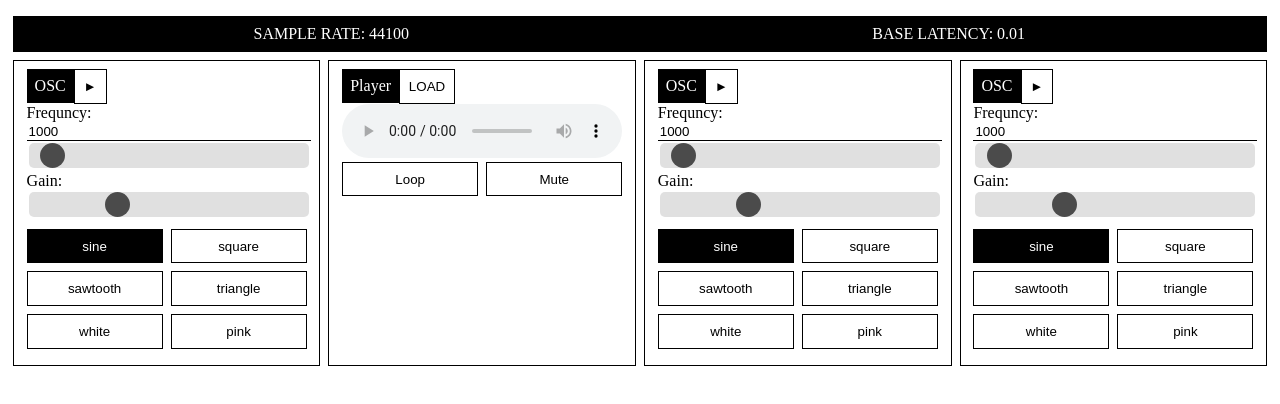
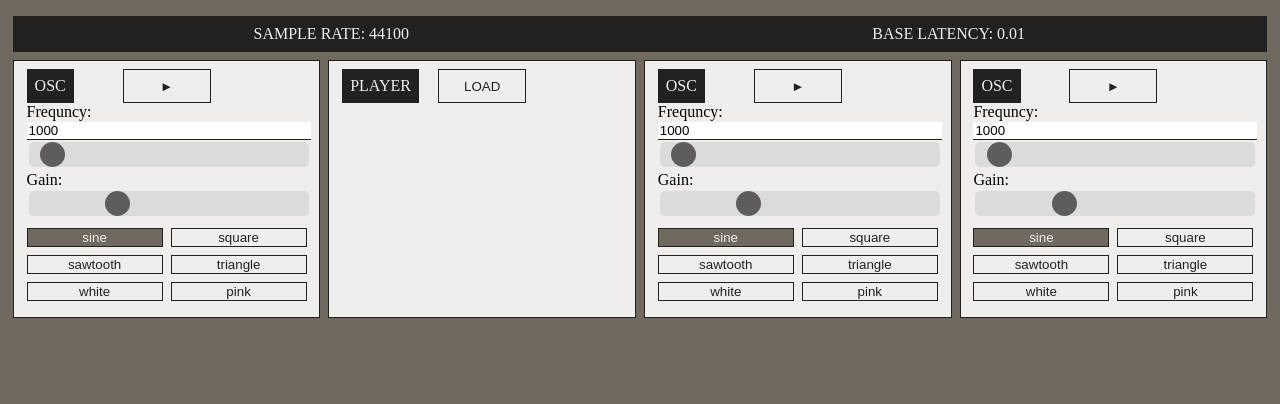
Before and after one commit to CannonFodderr/audioutils, a React (Create React App) app: page / in a window 1280 px wide. Both pictures are taken after a click on the button "START". Shown: the top 404 px of the page. Built offline with nearby package versions, Linux system fonts and the light colour scheme.

Commit message:
Update to Player Component

```diff
--- a/src/components/App/App.css
+++ b/src/components/App/App.css
@@ -2,28 +2,33 @@ body{
     margin: 0;
     padding: 1vh 1vw;
     box-sizing: border-box;
+    background: #6F6960;
 }
 
 .btn{
     outline: none;
     background: transparent;
-    color: #000;
-    border: 1px solid #000;
-    padding: 1.1vh;
+    color: #222120;
+    border: 1px solid #222120;
     cursor: pointer;
     transition: 0.3s linear;
 }
 .btn-selected{
-    background: #000;
-    color: #fff;
+    background: #6F6960;
+    color: #EFEEED;
 }
 .btn:hover{
-    background: #000;
-    color: #fff;
+    background: #222120;
+    color: #EFEEED;
+}
+.title-wrapper{
+    display: grid;
+    gap: 1vh;
+    grid-template-columns: 1fr 1fr 1fr;
 }
 .title{
-    background: #000;
-    color: #fff;
+    background: #222120;
+    color: #EFEEED;
     padding: 1vh;
     width: fit-content;
     display: inline-block;
--- a/src/components/Details/Details.css
+++ b/src/components/Details/Details.css
@@ -1,12 +1,12 @@
-.details-util{
+.util.details-util{
     display: grid;
     gap: 1vh;
     grid-template-columns: 1fr 1fr;
     place-items: center center;
     text-align: center;
     margin: 1vh 0;
-    background: #000;
-    color: #fff;
+    background: #222120;
+    color: #EFEEED;
 }
 .detail{
     display: inline-block;
--- a/src/components/Oscillator/Oscillator.css
+++ b/src/components/Oscillator/Oscillator.css
@@ -9,18 +9,18 @@
     display: inline-block;
 }
 .play-stop-btn{
-    margin: 0 auto;
-    /* width: 100%; */
+    /* margin: 0 auto; */
     display: inline-block;
 }
 
 .freqControl{
     width: 100%;
+    background: #EFEEED;
 }
 .freqInput{
     border: none;
     width: 100%;
-    border-bottom: 1px solid #000;
+    border-bottom: 1px solid #222120;
     outline: none;
 }
 
@@ -42,7 +42,7 @@
     width: 25px;
     height: 25px;
     border-radius: 50%;
-    background: #000;
+    background: #222120;
     cursor: pointer;
   }
 
@@ -50,6 +50,6 @@
     width: 25px;
     height: 25px;
     border-radius: 50%;
-    background: #4CAF50;
+    background: #6F6960;
     cursor: pointer;
   }
--- a/src/components/Oscillator/Oscillator.js
+++ b/src/components/Oscillator/Oscillator.js
@@ -131,6 +131,7 @@ const Oscillator = ({audioCTX}) => {
         return(
             <div className="util">
                 <div className="utilControl">
+                    <div className="title-wrapper">
                         <div className="title">OSC</div>
                         <button
                         className="btn play-stop-btn"
@@ -142,6 +143,7 @@ const Oscillator = ({audioCTX}) => {
                             }
                         }}
                         >{buttonText}</button>
+                    </div>
                 </div>
                 <div className="utilControl freqControl">
                     <label htmlFor="freqInput">Frequncy: </label>
--- a/src/components/Player/Player.js
+++ b/src/components/Player/Player.js
@@ -1,31 +1,44 @@
-import React, {useState, useRef} from 'react'
+import React, {useState, useRef, useEffect} from 'react'
 import './Player.css'
 
-const Player = ({audioCTX}) => {
+const Player = () => {
+    const [currentTime, setCurrentTIme] = useState(0)
+    const [playerGain, setPlayerGain] = useState(0.5)
     const [audioSource, setAudioSource] = useState(null)
+    const [audioDuration, setAudioDuration] = useState(null)
     const [isLooping, setIsLooping] = useState(false)
     const [isMuted, setIsMuted] = useState(false)
+    const [isPlaying, setIsPlaying] = useState(false)
     const filePickerRef = useRef(null)
     const audioPlayerRef = useRef(null)
+    const handleMetaData = () => {
+        if(!audioDuration){
+            setAudioDuration(audioPlayerRef.current.duration)
+        }
+    }
+    const handlePlay = () => {
+        setIsPlaying(!isPlaying)
+    }
     const renderAudioPlayer = () => {
         if(!audioSource) return <audio
-        controls={true}
+        controls={false}
         ref={audioPlayerRef}
         className="audio-player"
         loop={isLooping}
         muted={isMuted}
         />
         return (
-            <audio controls={true} ref={audioPlayerRef} className="audio-player" src={URL.createObjectURL(audioSource)} loop={isLooping} muted={isMuted}/>
+            <audio controls={false} ref={audioPlayerRef} className="audio-player" src={URL.createObjectURL(audioSource)} loop={isLooping} muted={isMuted} onLoadedMetadata={() => handleMetaData()}
+            />
         )
     }
     const handleLoadButtonClick = () => {
         filePickerRef.current.click()
     }
     const handleFileUnload = () => {
-        audioPlayerRef.current.pause()
-        audioPlayerRef.current.src = null
+        setIsPlaying(false)
         setAudioSource(null)
+        setAudioDuration(null)
     }
     const handleFileLoad = () => {
         setAudioSource(filePickerRef.current.files[0])
@@ -47,21 +60,86 @@ const Player = ({audioCTX}) => {
         setIsMuted(!isMuted)
     }
     const renderControls = () => {
+        if(!audioSource || !audioDuration) return null;
         const loopClass = isLooping ? "btn btn-selected btn-loop" : "btn btn-loop"
         const muteClass = isMuted ? "btn btn-selected btn-mute" : "btn btn-mute"
+        const playClass = isPlaying ? "btn btn-selected btn-play" : "btn btn-play"
+        const playText = !isPlaying ? "PLAY" : "STOP"
         return(
             <div className="utilControl player-contols">
-                <button className={loopClass} onClick={() => handleLoopChange()}>Loop</button>
-                <button className={muteClass} onClick={() => handleMuteChange()}>Mute</button>
+                <button className={playClass} onClick={(e) => handlePlay(e)}>{playText}</button>
+                <button className={loopClass} onClick={() => handleLoopChange()}>LOOP</button>
+                <button className={muteClass} onClick={() => handleMuteChange()}>MUTE</button>
             </div>
         )
     }
+    const handleSeeking = newTime => {
+        audioPlayerRef.current.currentTime = newTime
+        setCurrentTIme(audioPlayerRef.current.currentTime)
+    }
+    const renderRangeSeeker = () => {
+        if(!audioSource || !audioDuration) return null
+        return(
+            <div>
+                <label htmlFor="seeker-input">Start</label>
+                <input
+                type="range"
+                min={0}
+                max={audioDuration}
+                name="seeker-input"
+                defaultValue={0}
+                className="input seeker-input"
+                onMouseUp={(e) => handleSeeking(e.target.value)}
+                step={1}
+                />
+                <span>{currentTime}</span>
+            </div>
+        )
+    }
+    const handleGainChange = newGain => {
+        audioPlayerRef.current.volume = newGain
+
+    }
+    const renderPlayerGain = () => {
+        if(!audioSource || !audioDuration) return null
+        return(
+            <div>
+                <input
+                type="range"
+                min={0}
+                max={100}
+                defaultValue={50}
+                className="input gain-input"
+                onChange={(e) => handleGainChange(e.target.value / 100)}
+                onMouseUp={() => setPlayerGain(audioPlayerRef.current.volume)}
+                />
+            </div>
+
+        )
+    }
+    useEffect(() => {
+        if(isPlaying){
+            audioPlayerRef.current.currentTime = currentTime
+            audioPlayerRef.current.volume = playerGain
+            audioPlayerRef.current.loop = isLooping
+            audioPlayerRef.current.muted = isMuted
+            audioPlayerRef.current.play()
+        } else {
+            audioPlayerRef.current.currentTime = currentTime
+            audioPlayerRef.current.volume = playerGain
+            audioPlayerRef.current.loop = isLooping
+            audioPlayerRef.current.muted = isMuted
+            audioPlayerRef.current.pause()
+        }
+    })
     return(
         <>
             <div className="util">
                 <div className="utilControl playerControl">
-                    <div className="title">Player</div>
-                    {renderLoadUload()}
+                    <div className="title-wrapper">
+                        <div className="title">PLAYER</div>
+                        {renderLoadUload()}
+                    </div>
                     {renderAudioPlayer()}
                     <input
                     className="filePicker"
@@ -71,6 +149,8 @@ const Player = ({audioCTX}) => {
                     onChange={() => {handleFileLoad()}}
                     />
                 </div>
+                {renderRangeSeeker()}
+                {renderPlayerGain()}
                 {renderControls()}
             </div>
         </>
--- a/src/components/UtilsGrid/UtilsGrid.css
+++ b/src/components/UtilsGrid/UtilsGrid.css
@@ -5,9 +5,11 @@
 }
 
 .util{
-    border: 1px solid #000;
+    border: 1px solid #222120;
     padding: 1vh 1vw;
+    background: #EFEEED;
 }
+
 @media only screen and (max-width: 800px) {
     .utilsGrid {
         grid-template-columns: 1fr 1fr 1fr;
--- a/src/components/UtilsGrid/UtilsGrid.js
+++ b/src/components/UtilsGrid/UtilsGrid.js
@@ -8,7 +8,7 @@ const UtilsGrid = ({audioCTX}) => {
         <>
         <div className="utilsGrid">
             <Oscillator audioCTX={audioCTX}/>
-            <Player audioCTX={audioCTX}/>
+            <Player />
             <Oscillator audioCTX={audioCTX}/>
             <Oscillator audioCTX={audioCTX}/>
         </div>
```
Lines whose indentation alone changed are shown as unchanged.
